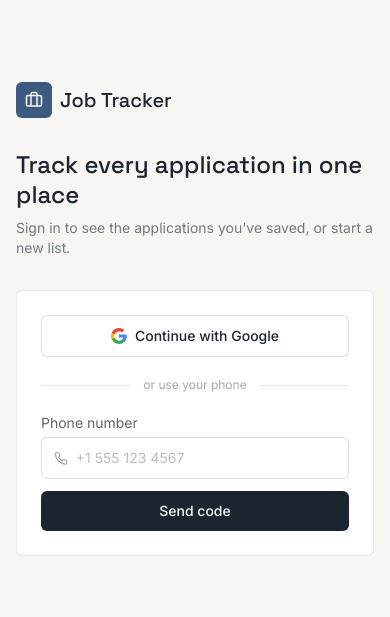
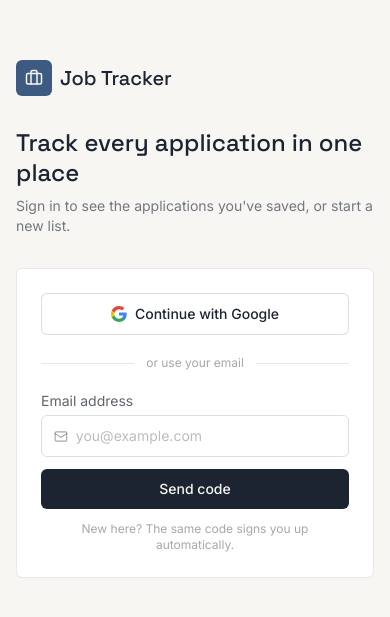
Before and after one commit to i-m-vijay-deshmukh/Job_Tracker, a Next.js app: page /login in a window 390 px wide. Shown: the part 103-720 px from the top of the page. Built offline with nearby package versions, Linux system fonts and the light colour scheme; no server answers.

Commit message:
added login using the email and removed the feature to log in using the phone no.

```diff
--- a/app/login/page.tsx
+++ b/app/login/page.tsx
@@ -3,19 +3,19 @@
 import { useState } from "react";
 import { useRouter } from "next/navigation";
 import { createClient } from "@/lib/supabase/client";
-import { Briefcase, Loader2, Phone, ShieldCheck } from "lucide-react";
+import { Briefcase, Loader2, Mail, ShieldCheck } from "lucide-react";
 
-type PhoneStep = "enter-phone" | "enter-otp";
+type EmailStep = "enter-email" | "enter-otp";
 
 export default function LoginPage() {
   const router = useRouter();
   const supabase = createClient();
 
   const [googleLoading, setGoogleLoading] = useState(false);
-  const [phoneStep, setPhoneStep] = useState<PhoneStep>("enter-phone");
-  const [phone, setPhone] = useState("");
+  const [emailStep, setEmailStep] = useState<EmailStep>("enter-email");
+  const [email, setEmail] = useState("");
   const [otp, setOtp] = useState("");
-  const [phoneLoading, setPhoneLoading] = useState(false);
+  const [emailLoading, setEmailLoading] = useState(false);
   const [error, setError] = useState<string | null>(null);
 
   async function handleGoogleLogin() {
@@ -36,26 +36,31 @@ export default function LoginPage() {
   async function handleSendOtp(e: React.FormEvent) {
     e.preventDefault();
     setError(null);
-    setPhoneLoading(true);
-    const { error } = await supabase.auth.signInWithOtp({ phone });
-    setPhoneLoading(false);
+    setEmailLoading(true);
+    // shouldCreateUser: true lets a brand-new email register via OTP too,
+    // not just sign in — covers the "new account registration" case.
+    const { error } = await supabase.auth.signInWithOtp({
+      email,
+      options: { shouldCreateUser: true },
+    });
+    setEmailLoading(false);
     if (error) {
       setError(error.message);
       return;
     }
-    setPhoneStep("enter-otp");
+    setEmailStep("enter-otp");
   }
 
   async function handleVerifyOtp(e: React.FormEvent) {
     e.preventDefault();
     setError(null);
-    setPhoneLoading(true);
+    setEmailLoading(true);
     const { error } = await supabase.auth.verifyOtp({
-      phone,
+      email,
       token: otp,
-      type: "sms",
+      type: "email",
     });
-    setPhoneLoading(false);
+    setEmailLoading(false);
     if (error) {
       setError(error.message);
       return;
@@ -97,40 +102,43 @@ export default function LoginPage() {
 
           <div className="my-5 flex items-center gap-3 text-xs text-ink/40">
             <div className="h-px flex-1 bg-ink/10" />
-            or use your phone
+            or use your email
             <div className="h-px flex-1 bg-ink/10" />
           </div>
 
-          {phoneStep === "enter-phone" ? (
+          {emailStep === "enter-email" ? (
             <form onSubmit={handleSendOtp} className="space-y-3">
               <label className="block text-sm">
-                <span className="mb-1 block text-ink/70">Phone number</span>
+                <span className="mb-1 block text-ink/70">Email address</span>
                 <div className="flex items-center gap-2 rounded-card border border-ink/15 px-3 py-2.5 focus-within:border-steel-500">
-                  <Phone size={15} className="text-ink/40" />
+                  <Mail size={15} className="text-ink/40" />
                   <input
-                    type="tel"
+                    type="email"
                     required
-                    placeholder="+1 555 123 4567"
-                    value={phone}
-                    onChange={(e) => setPhone(e.target.value)}
+                    placeholder="you@example.com"
+                    value={email}
+                    onChange={(e) => setEmail(e.target.value)}
                     className="w-full bg-transparent text-sm outline-none placeholder:text-ink/30"
                   />
                 </div>
               </label>
               <button
                 type="submit"
-                disabled={phoneLoading}
+                disabled={emailLoading}
                 className="flex w-full items-center justify-center gap-2 rounded-card bg-ink px-4 py-2.5 text-sm font-medium text-paper transition hover:bg-ink/90 disabled:opacity-60"
               >
-                {phoneLoading && <Loader2 size={16} className="animate-spin" />}
+                {emailLoading && <Loader2 size={16} className="animate-spin" />}
                 Send code
               </button>
+              <p className="text-center text-xs text-ink/40">
+                New here? The same code signs you up automatically.
+              </p>
             </form>
           ) : (
             <form onSubmit={handleVerifyOtp} className="space-y-3">
               <label className="block text-sm">
                 <span className="mb-1 block text-ink/70">
-                  Enter the code sent to {phone}
+                  Enter the code sent to {email}
                 </span>
                 <div className="flex items-center gap-2 rounded-card border border-ink/15 px-3 py-2.5 focus-within:border-steel-500">
                   <ShieldCheck size={15} className="text-ink/40" />
@@ -147,18 +155,18 @@ export default function LoginPage() {
               </label>
               <button
                 type="submit"
-                disabled={phoneLoading}
+                disabled={emailLoading}
                 className="flex w-full items-center justify-center gap-2 rounded-card bg-ink px-4 py-2.5 text-sm font-medium text-paper transition hover:bg-ink/90 disabled:opacity-60"
               >
-                {phoneLoading && <Loader2 size={16} className="animate-spin" />}
+                {emailLoading && <Loader2 size={16} className="animate-spin" />}
                 Verify and sign in
               </button>
               <button
                 type="button"
-                onClick={() => setPhoneStep("enter-phone")}
+                onClick={() => setEmailStep("enter-email")}
                 className="w-full text-center text-xs text-ink/50 hover:text-ink/80"
               >
-                Use a different number
+                Use a different email
               </button>
             </form>
           )}
--- a/components/Navbar.tsx
+++ b/components/Navbar.tsx
@@ -1,6 +1,5 @@
 "use client";
 
-import { useRouter } from "next/navigation";
 import { Briefcase, LogOut, Plus } from "lucide-react";
 import { createClient } from "@/lib/supabase/client";
 
@@ -11,13 +10,13 @@ export default function Navbar({
   userEmail?: string | null;
   onAddNew: () => void;
 }) {
-  const router = useRouter();
   const supabase = createClient();
 
   async function handleSignOut() {
     await supabase.auth.signOut();
-    router.replace("/login");
-    router.refresh();
+    // Full reload (not router.replace) so all client state, cached data,
+    // and in-memory forms are wiped clean on logout.
+    window.location.href = "/login";
   }
 
   return (
```
